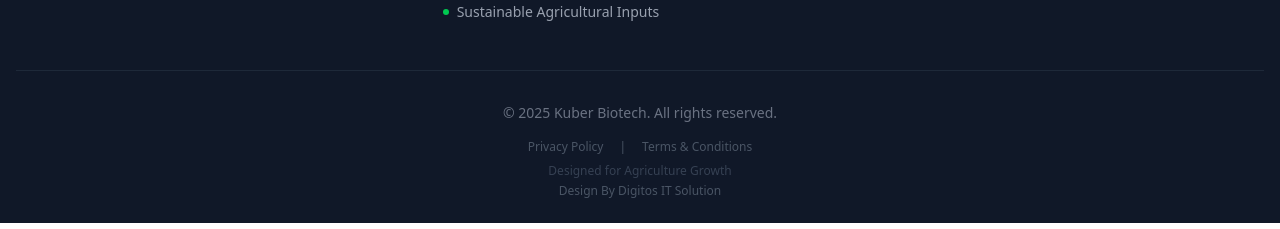
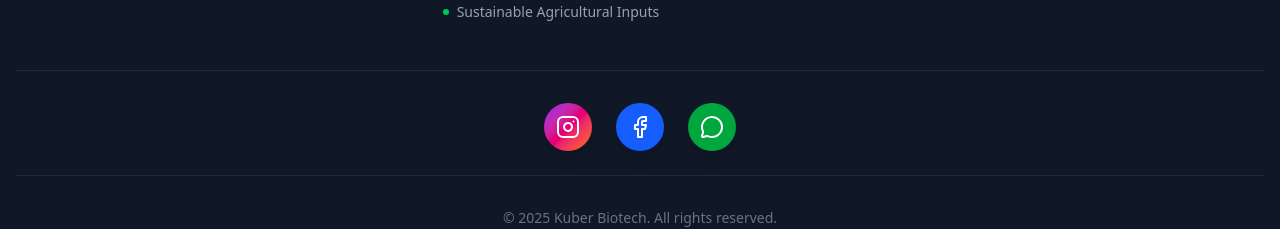
Before and after one commit to digitos-team/Kuber-Biotech-Project-Frontend, a React (Vite) app: page /admindashboard in a window 1280 px wide. Shown: the part 1304-1533 px from the top of the page. Built offline with nearby package versions, Linux system fonts and the light colour scheme; no server answers.

Commit message:
Added the Whatsapp Insta and Facebook handle In the Footer

```diff
--- a/src/components/common/footer.jsx
+++ b/src/components/common/footer.jsx
@@ -1,7 +1,7 @@
 import React from 'react';
 import { useLanguage } from '../../context/LanguageContext';
 import { COMPANY_NAME, FOOTER_YEAR, getContent } from '../../utils/content';
-import { MapPin, Phone, Globe, Clock, Calendar, XCircle } from 'lucide-react';
+import { MapPin, Phone, Globe, Clock, Calendar, XCircle, Instagram, Facebook, MessageCircle } from 'lucide-react';
 
 const Footer = () => {
   const { lang } = useLanguage();
@@ -78,6 +78,39 @@
           </div>
         </div>
 
+        {/* Social Media Links */}
+        <div className="border-t border-gray-800 pt-8 pb-6">
+          <div className="flex justify-center items-center gap-6">
+            <a
+              href="https://www.instagram.com/kuber.biotech?utm_source=qr&igsh=MWwxZXM0Y2tocWZpbA=="
+              target="_blank"
+              rel="noopener noreferrer"
+              className="bg-gradient-to-br from-purple-600 via-pink-600 to-orange-500 p-3 rounded-full hover:scale-110 transition-transform duration-300 shadow-lg"
+              aria-label="Instagram"
+            >
+              <Instagram className="w-6 h-6 text-white" />
+            </a>
+            <a
+              href="https://www.facebook.com/share/1DZTiBGbpV/"
+              target="_blank"
+              rel="noopener noreferrer"
+              className="bg-blue-600 p-3 rounded-full hover:scale-110 transition-transform duration-300 shadow-lg"
+              aria-label="Facebook"
+            >
+              <Facebook className="w-6 h-6 text-white" />
+            </a>
+            <a
+              href="https://wa.me/919850244123"
+              target="_blank"
+              rel="noopener noreferrer"
+              className="bg-green-600 p-3 rounded-full hover:scale-110 transition-transform duration-300 shadow-lg"
+              aria-label="WhatsApp"
+            >
+              <MessageCircle className="w-6 h-6 text-white" />
+            </a>
+          </div>
+        </div>
+
         {/* Bottom Bar */}
         <div className="border-t border-gray-800 pt-8 text-center">
           <p className="text-sm text-gray-500 mb-4">
```
